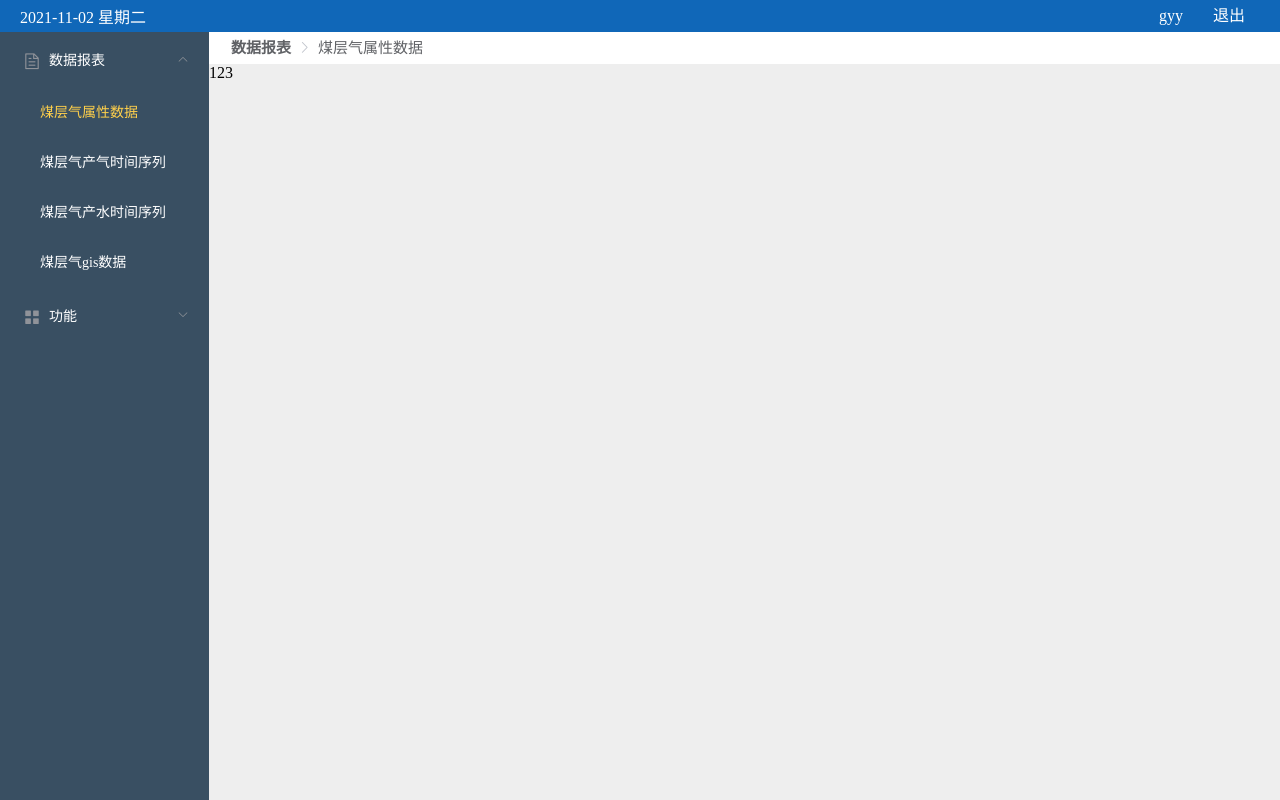
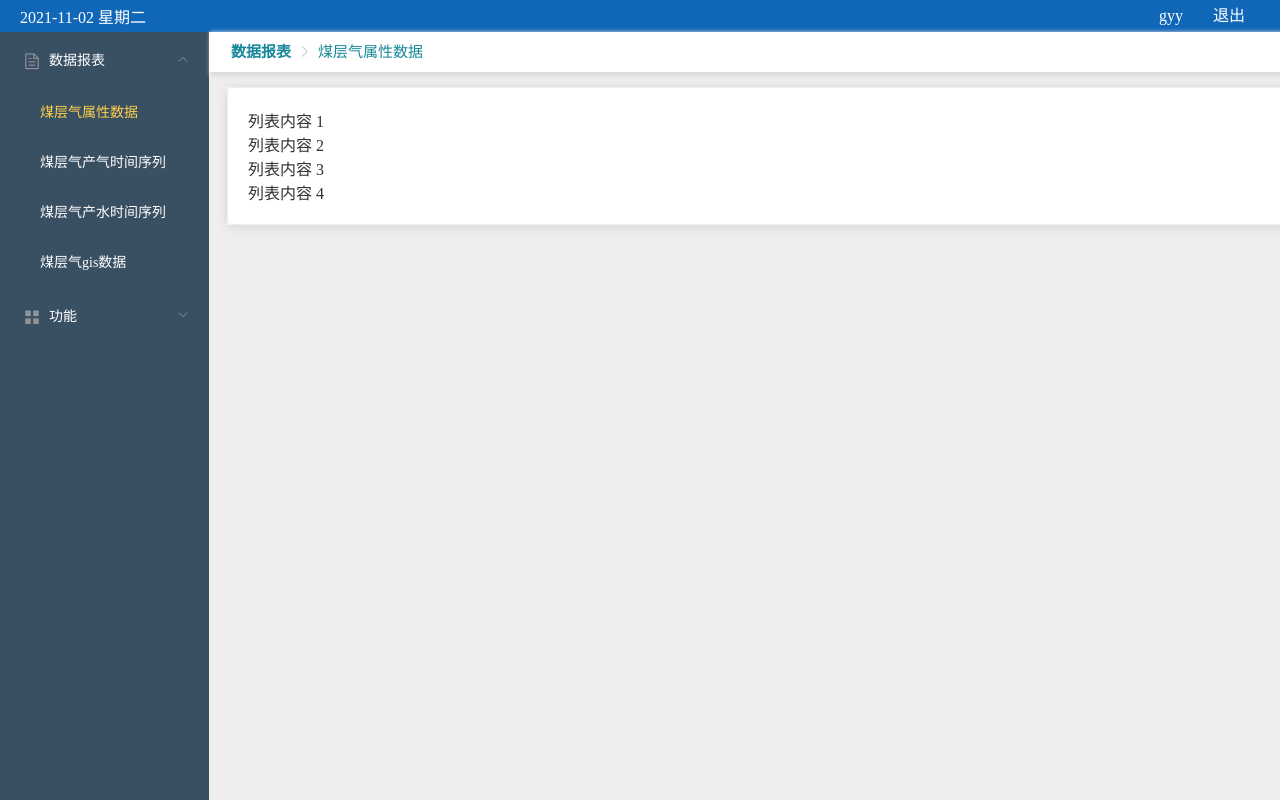
Before and after one commit to gyy1129/cbm-gis-program, a Vue app: page /data/cbmproperty in a window 1280 px wide. Built offline with nearby package versions, Linux system fonts and the light colour scheme.

Commit message:
fix: 菜单修改

```diff
--- a/src/router/index.js
+++ b/src/router/index.js
@@ -31,9 +31,8 @@ const routes = [
         name: 'cbmproperty',
         component: () => import('@/views/contents/datas/cbmProperty.vue'),
         meta: {
-          label: '煤层气属性数据', // 标题
-          cache: true, // 是否缓存
-          role: '/cbmproperty'
+          title: '煤层气属性数据', // 标题
+          cache: true
         }
       },
       {
@@ -42,8 +41,7 @@ const routes = [
         component: () => import('@/views/contents/datas/cbmGas.vue'),
         meta: {
           label: '煤层气产气时间序列', // 标题
-          cache: true, // 是否缓存
-          role: '/cbmgas'
+          cache: true
         }
       },
       {
@@ -52,8 +50,7 @@ const routes = [
         component: () => import('@/views/contents/datas/cbmWater.vue'),
         meta: {
           label: '煤层气产水时间序列', // 标题
-          cache: true, // 是否缓存
-          role: '/cbmwater'
+          cache: true
         }
       },
       {
@@ -62,8 +59,7 @@ const routes = [
         component: () => import('@/views/contents/datas/gisData.vue'),
         meta: {
           label: '煤层气gis数据',
-          cache: true,
-          role: '/gisdata'
+          cache: true
         }
       },
       {
@@ -72,8 +68,7 @@ const routes = [
         component: () => import('@/views/contents/functions/cluster.vue'),
         meta: {
           label: '聚类',
-          cache: true,
-          role: '/cluster'
+          cache: true
         }
       },
       {
@@ -82,8 +77,7 @@ const routes = [
         component: () => import('@/views/contents/functions/draw.vue'),
         meta: {
           label: '构图',
-          cache: true,
-          role: '/draw'
+          cache: true
         }
       },
       {
@@ -92,8 +86,7 @@ const routes = [
         component: () => import('@/views/contents/functions/forecast.vue'),
         meta: {
           label: '预测',
-          cache: true,
-          role: '/forecast'
+          cache: true
         }
       }
     ]
--- a/src/views/components/Login.vue
+++ b/src/views/components/Login.vue
@@ -9,7 +9,6 @@
       <el-form-item prop="password" label="密码：">
         <el-input type="password" v-model="loginForm.password" placeholder="密码"></el-input>
       </el-form-item>
-      <!-- <el-checkbox v-model="checked" class="rememberme">记住密码</el-checkbox> -->
       <el-form-item class="btn">
         <el-button type="primary" @click="submit" class="submit">登录</el-button>
         <el-button @click="register" class="register">注册</el-button>
--- a/src/views/contents/components/Tabs.vue
+++ b/src/views/contents/components/Tabs.vue
@@ -1,7 +1,6 @@
 <template>
   <div class="tabs">
     <el-breadcrumb separator-class="el-icon-arrow-right">
-      <!-- <el-breadcrumb-item :to="{ path: '/home' }">数据报表</el-breadcrumb-item> -->
       <el-breadcrumb-item>{{ firstMenu }}</el-breadcrumb-item>
       <el-breadcrumb-item>{{ secondMenu }}</el-breadcrumb-item>
     </el-breadcrumb>
@@ -35,9 +34,10 @@ export default {
   position: absolute;
   top: 0px;
   left: 0px;
-  height: 32px;
+  height: 40px;
   width: 100%;
   background-color: #fff;
+  box-shadow: 3px 2px 4px 2px #dcdcdc;
   .el-breadcrumb {
     font-size: 15px;
     font-weight: 600;
@@ -45,6 +45,9 @@ export default {
     display: flex;
     align-items: center;
     margin-left: 22px;
+    /deep/.el-breadcrumb__inner {
+      color: #17889a;
+    }
   }
 }
 </style>
--- a/src/views/contents/datas/cbmProperty.vue
+++ b/src/views/contents/datas/cbmProperty.vue
@@ -1,7 +1,13 @@
 <template>
   <div class="containter">
     <Tabs :firstMenu="firstMenu" :secondMenu="secondMenu" />
-    <div class="containter_main">123</div>
+    <div class="containter_main">
+      <el-card class="box-card">
+        <div v-for="o in 4" :key="o" class="text item">
+          {{ '列表内容 ' + o }}
+        </div>
+      </el-card>
+    </div>
   </div>
 </template>
 
@@ -24,6 +30,9 @@ export default {
 <style lang="less" scoped>
 .containter_main {
   position: absolute;
-  top: 32px;
+  top: 55px;
+  left: 18px;
+  width: 87%;
+  background-color: #fff;
 }
 </style>
--- a/src/views/layout/components/Sidebar.vue
+++ b/src/views/layout/components/Sidebar.vue
@@ -21,11 +21,6 @@
       </el-submenu>
       <el-submenu index="/function">
         <template slot="title"><i class="el-icon-menu" /><span>功能</span></template>
-        <!-- <el-menu-item-group>
-          <el-menu-item index="/function/cluster">聚类</el-menu-item>
-          <el-menu-item index="/function/draw">构图</el-menu-item>
-          <el-menu-item index="/function/forecast">预测</el-menu-item>
-        </el-menu-item-group> -->
         <el-submenu index="/function/gnn">
           <template slot="title">图神经网络</template>
           <el-menu-item-group>
```
